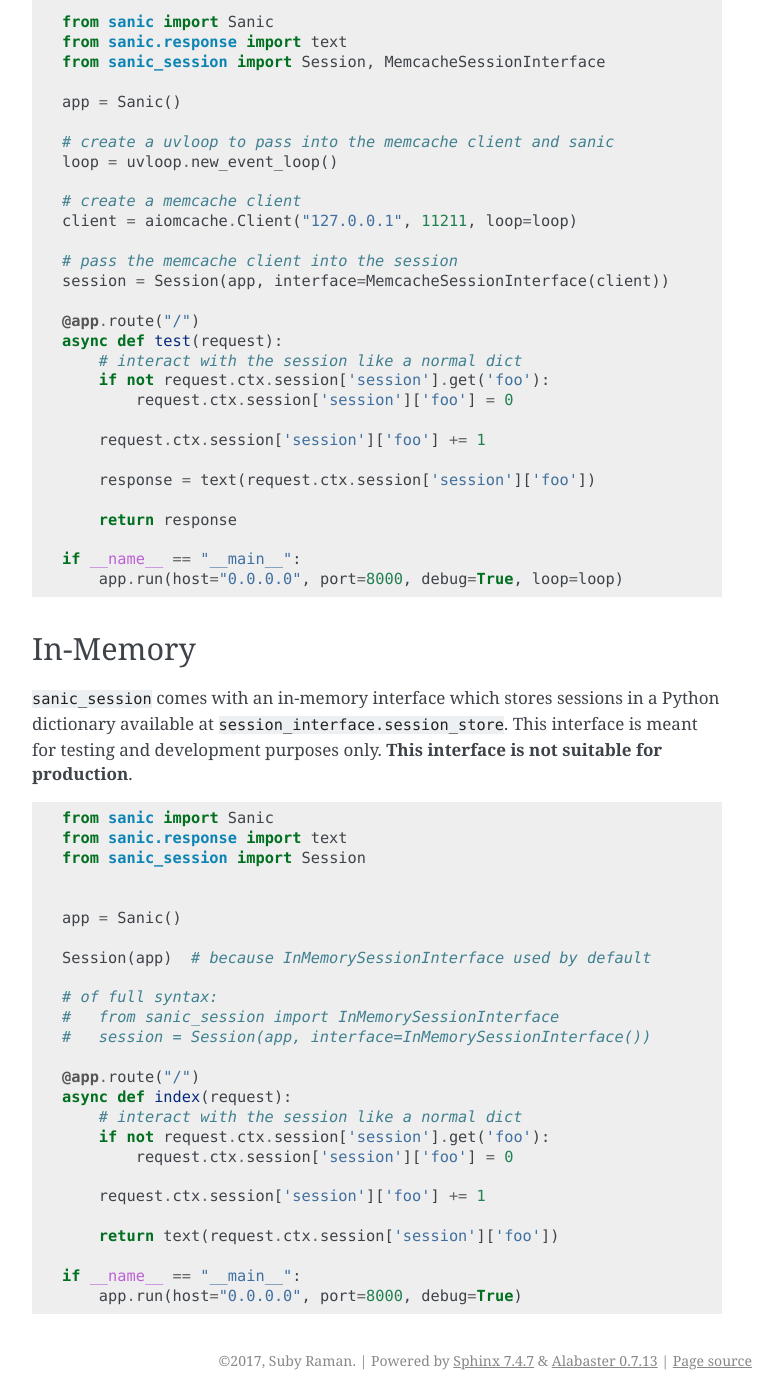
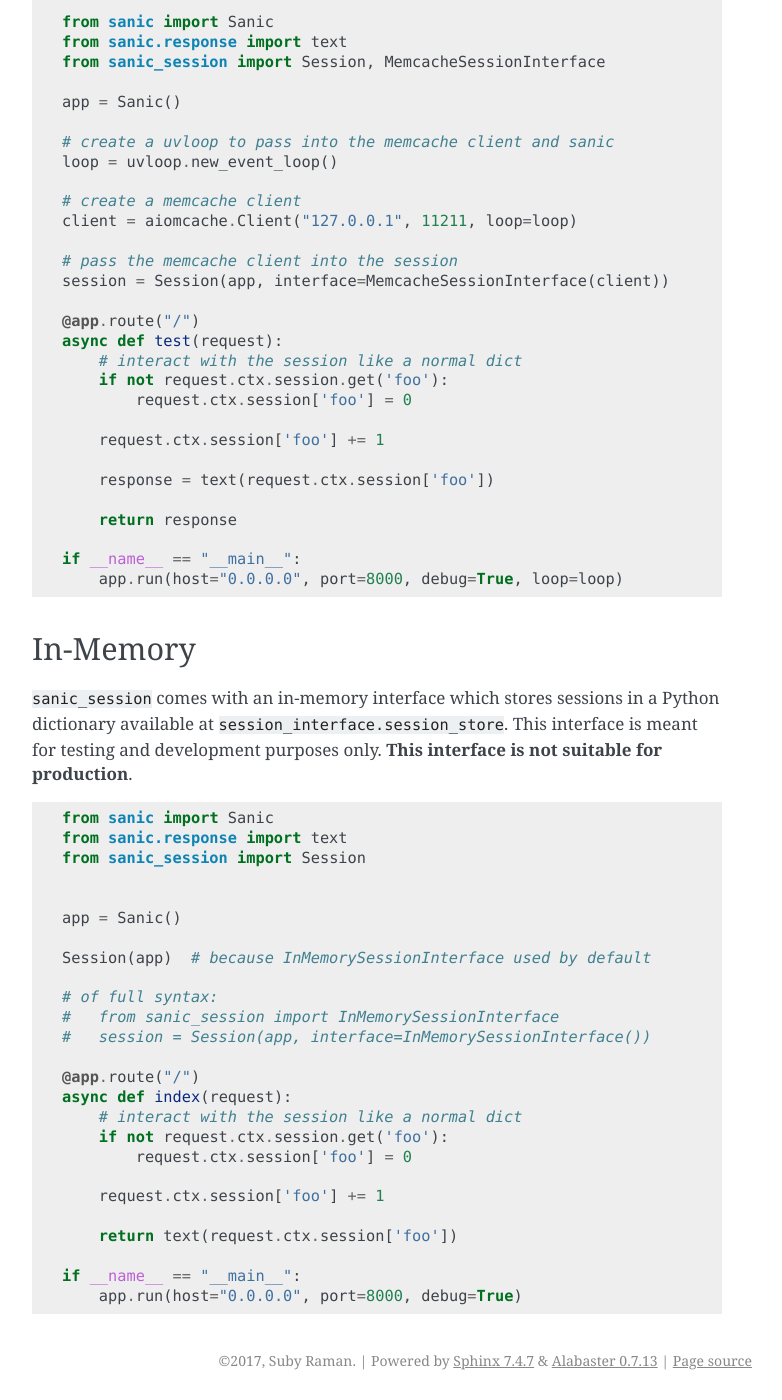
Before and after one commit to ahopkins/sanic-session, a Sphinx documentation site: the page built from docs/source/using_the_interfaces.rst, in a window 1280 px wide and 1400 px high, scrolled down 2768 px. Shown: the whole window, without its empty margins (388-1170 px from the left). Built offline with Sphinx 7.4.7, drawn with Linux system fonts in a browser that asks for light colours; some of the changed text lies outside the part shown.

Commit message:
Fixed bug with session inside session.

```diff
--- a/docs/source/configuration.rst
+++ b/docs/source/configuration.rst
@@ -21,8 +21,8 @@ When initializing a session interface, you have a number of optional arguments f
     One of 'strict' or 'lax'. Defaults to None  https://www.owasp.org/index.php/SameSite
 **session_name** (str, optional):
     | Name of the session that will be accessible through the request.
-    | e.g. If ``session_name`` is ``alt_session``, it should be accessed like that: ``request.ctx.session['alt_session']``
-    | e.g. And if ``session_name`` is left to default, it should be accessed like that: ``request.ctx.session['session']``
+    | e.g. If ``session_name`` is ``alt_session``, it should be accessed like that: ``request.ctx.alt_session``
+    | e.g. And if ``session_name`` is left to default, it should be accessed like that: ``request.ctx.session``
 
     .. note::
 
--- a/docs/source/using_the_interfaces.rst
+++ b/docs/source/using_the_interfaces.rst
@@ -58,12 +58,12 @@ To integrate Redis with :code:`sanic_session` you need to pass a getter method i
     @app.route("/")
     async def test(request):
         # interact with the session like a normal dict
-        if not request.ctx.session['session'].get('foo'):
-            request.ctx.session['session']['foo'] = 0
+        if not request.ctx.session.get('foo'):
+            request.ctx.session['foo'] = 0
 
-        request.ctx.session['session']['foo'] += 1
+        request.ctx.session['foo'] += 1
 
-        response = text(request.ctx.session['session']['foo'])
+        response = text(request.ctx.session['foo'])
 
         return response
 
@@ -101,12 +101,12 @@ This example shows little different approach. You can use classic Flask extensio
     @app.route("/")
     async def test(request):
         # interact with the session like a normal dict
-        if not request.ctx.session['session'].get('foo'):
-            request.ctx.session['session']['foo'] = 0
+        if not request.ctx.session.get('foo'):
+            request.ctx.session['foo'] = 0
 
-        request.ctx.session['session']['foo'] += 1
+        request.ctx.session['foo'] += 1
 
-        response = text(request.ctx.session['session']['foo'])
+        response = text(request.ctx.session['foo'])
 
         return response
 
@@ -146,12 +146,12 @@ To integrate memcache with :code:`sanic_session` you need to pass an :code:`aiom
     @app.route("/")
     async def test(request):
         # interact with the session like a normal dict
-        if not request.ctx.session['session'].get('foo'):
-            request.ctx.session['session']['foo'] = 0
+        if not request.ctx.session.get('foo'):
+            request.ctx.session['foo'] = 0
 
-        request.ctx.session['session']['foo'] += 1
+        request.ctx.session['foo'] += 1
 
-        response = text(request.ctx.session['session']['foo'])
+        response = text(request.ctx.session['foo'])
 
         return response
 
@@ -181,12 +181,12 @@ In-Memory
     @app.route("/")
     async def index(request):
         # interact with the session like a normal dict
-        if not request.ctx.session['session'].get('foo'):
-            request.ctx.session['session']['foo'] = 0
+        if not request.ctx.session.get('foo'):
+            request.ctx.session['foo'] = 0
 
-        request.ctx.session['session']['foo'] += 1
+        request.ctx.session['foo'] += 1
 
-        return text(request.ctx.session['session']['foo'])
+        return text(request.ctx.session['foo'])
 
     if __name__ == "__main__":
         app.run(host="0.0.0.0", port=8000, debug=True)
--- a/setup.py
+++ b/setup.py
@@ -31,7 +31,7 @@ extras_require = {
 
 setup(
     name="sanic_session",
-    version="0.7.0",
+    version="0.7.1",
     description=(
         "Provides server-backed sessions for Sanic " "using Redis, Memcache and more."
     ),
```
Also changed, not shown: README.md (+4 -4 lines), docs/source/index.rst (+4 -4 lines), docs/source/testing.rst (+4 -4 lines), 9 other files.
